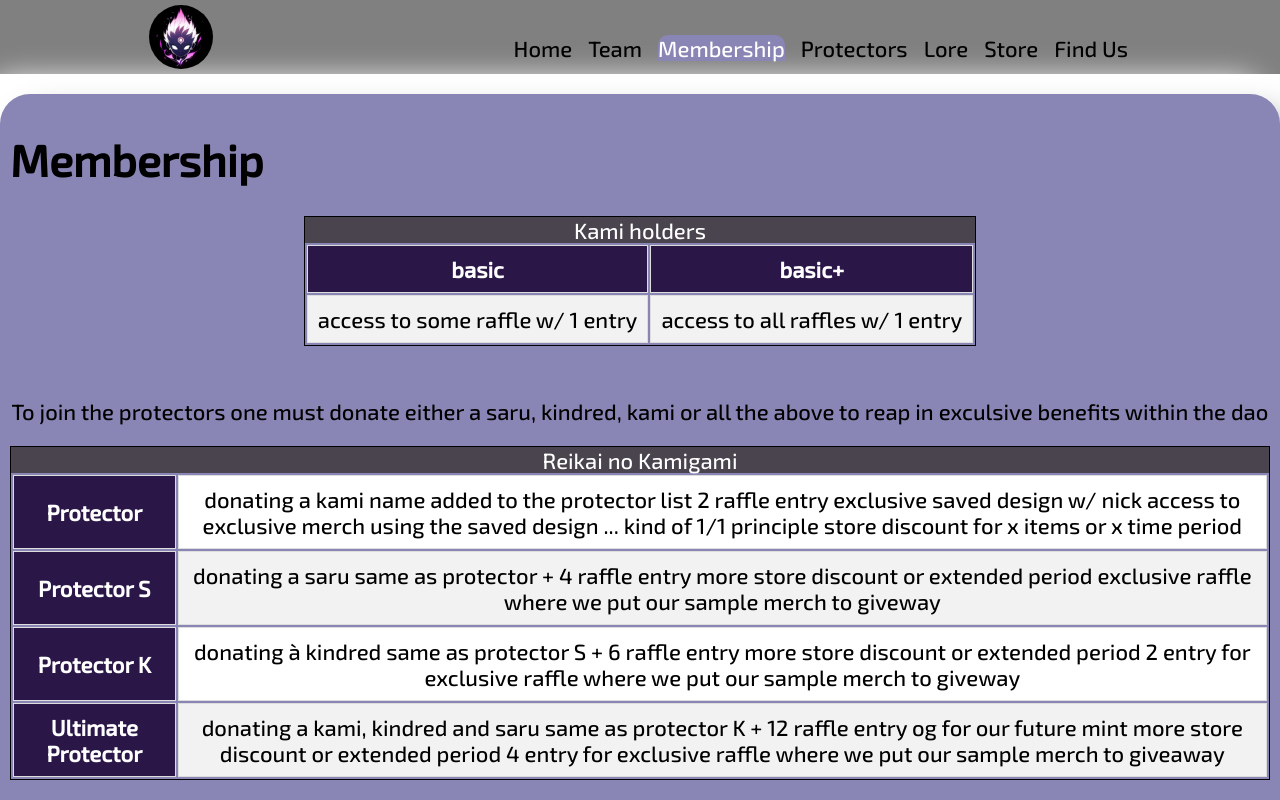
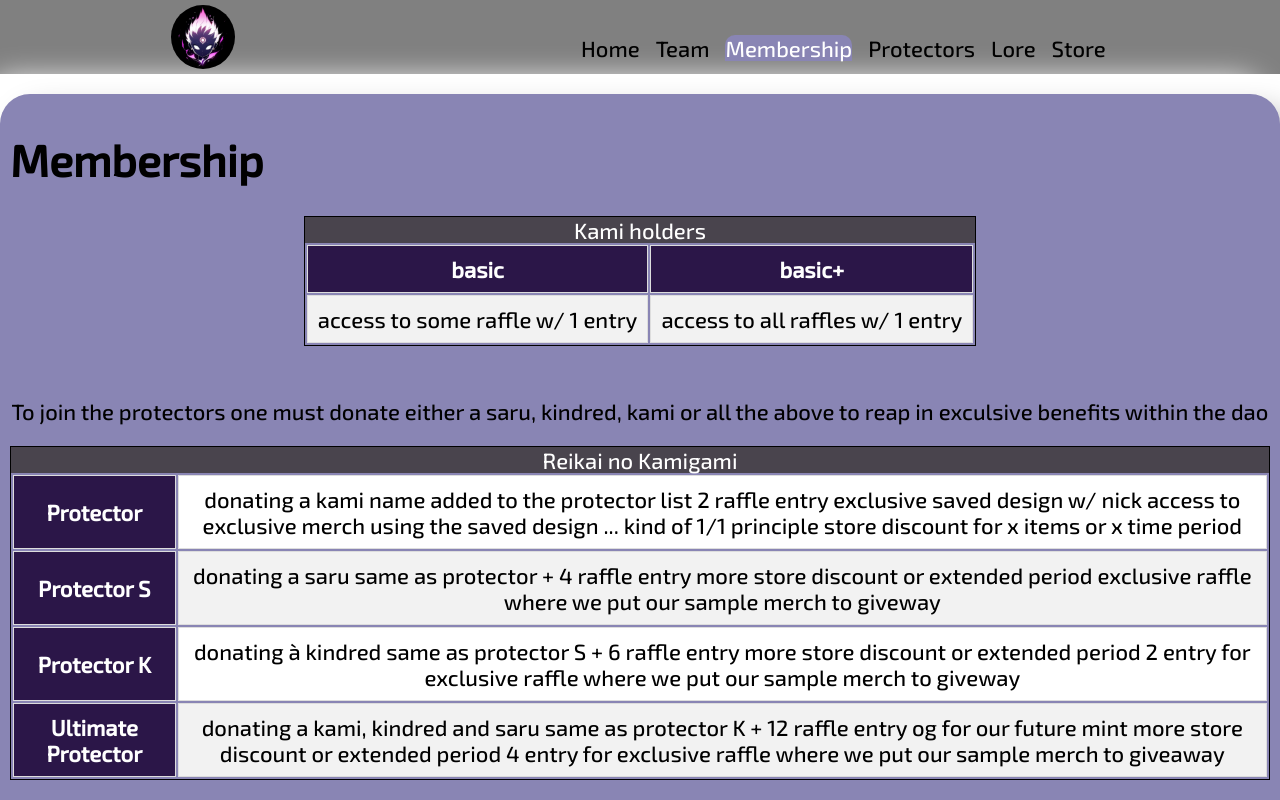
Before and after one commit to Stayin-blick/reikai_pp2, a plain HTML site: page membership.html in a window 1280 px wide. Shown: the top 800 px of the page. Drawn offline with Linux system fonts and the light colour scheme.

Commit message:
remove nav link

```diff
--- a/membership.html
+++ b/membership.html
@@ -1,5 +1,6 @@
 <!DOCTYPE html>
 <html lang="en">
+
 <head>
     <meta charset="UTF-8">
     <meta name="viewport" content="width=device-width, initial-scale=1.0">
@@ -20,6 +21,7 @@
     <link rel="preconnect" href="https://fonts.gstatic.com" crossorigin>
     <link href="https://fonts.googleapis.com/css2?family=Exo+2:wght@500&display=swap" rel="stylesheet">
 </head>
+
 <body>
     <!-- Header and Navigation -->
     <header>
@@ -47,9 +49,6 @@
                             </li>
                             <li class="nav-buttons">
                                 <a href="store.html" aria-label="Store page">Store</a>
-                            </li>
-                            <li class="nav-buttons">
-                                <a href="find.html" aria-label="Contact Us page">Find Us</a>
                             </li>
                         </ul>
                     </nav>
@@ -161,4 +160,5 @@
     </footer>
     <script src="/assets/js/script.js"></script>
 </body>
+
 </html>
```
Also changed, not shown: index.html (+3 -3 lines), protectors.html (+3 -3 lines), store.html (+3 -3 lines), team.html (+3 -3 lines).
